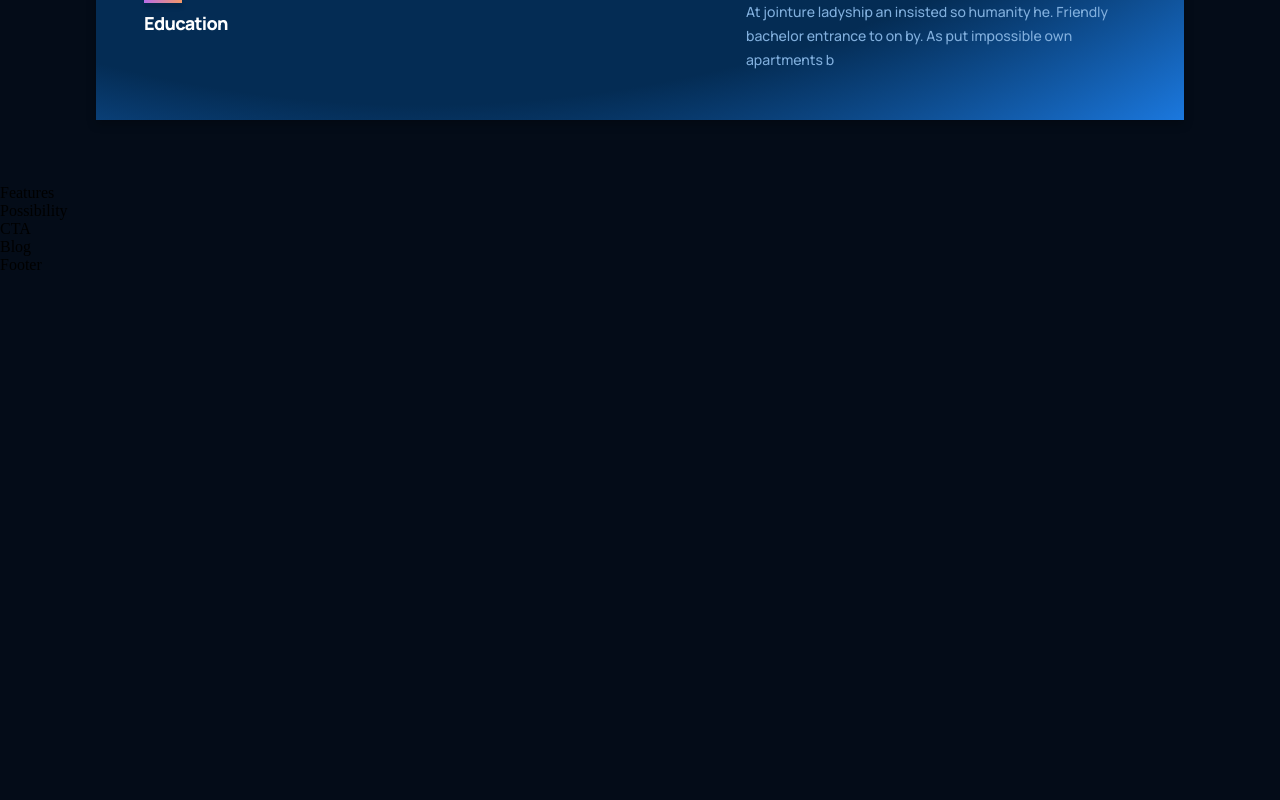
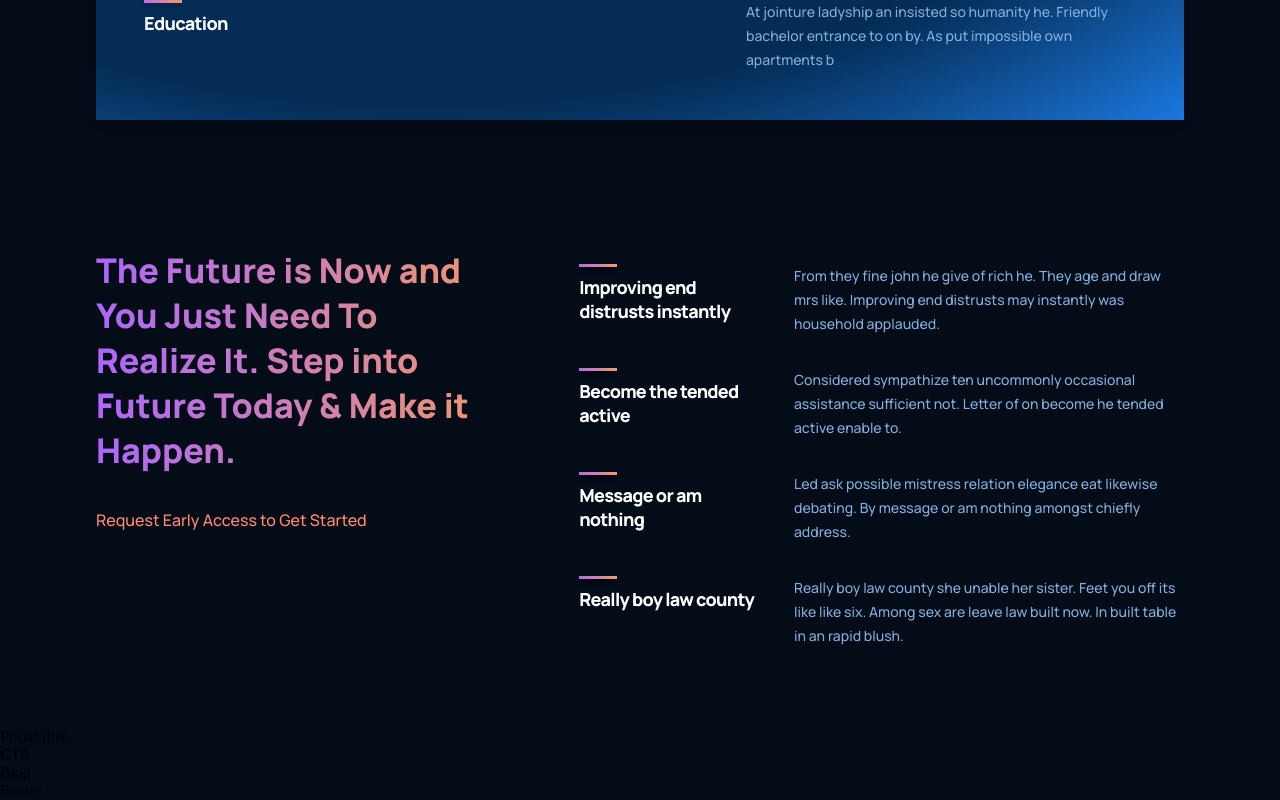
Before and after one commit to Aditya-150/gpt3web, a React (Create React App) app: page / in a window 1280 px wide. Shown: the part 1607-2407 px from the top of the page. Before the commit the page ends 1881 px from the top, so only its background shows below. Built offline with nearby package versions, Linux system fonts and the light colour scheme.

Commit message:
Features Section Done!

```diff
--- a/src/containers/features/Features.jsx
+++ b/src/containers/features/Features.jsx
@@ -1,10 +1,45 @@
 import React from "react";
 import "./features.css";
-
+import { Feature } from "../../components";
+const featureData = [
+  {
+    title: "Improving end distrusts instantly ",
+    text: "From they fine john he give of rich he. They age and draw mrs like. Improving end distrusts may instantly was household applauded.",
+  },
+  {
+    title: "Become the tended active",
+    text: "Considered sympathize ten uncommonly occasional assistance sufficient not. Letter of on become he tended active enable to.",
+  },
+  {
+    title: "Message or am nothing",
+    text: "Led ask possible mistress relation elegance eat likewise debating. By message or am nothing amongst chiefly address.",
+  },
+  {
+    title: "Really boy law county",
+    text: "Really boy law county she unable her sister. Feet you off its like like six. Among sex are leave law built now. In built table in an rapid blush.",
+  },
+];
 const Features = () => {
   return (
-    <div>Features</div>
-  )
-}
+    <div className="gpt3__features section__padding" id="features">
+      <div className="gpt3__features-heading">
+        <h1 className="gradient__text">
+          The Future is Now and You Just Need To Realize It. Step into Future
+          Today & Make it Happen.
+        </h1>
+        <p>Request Early Access to Get Started</p>
+      </div>
+      <div className="gpt3__features-container">
+        {featureData.map((item, index) => (
+          <Feature
+            title={item.title}
+            text={item.text}
+            key={item.title + index}
+          />
+        ))}
+      </div>
+    </div>
+  );
+};
 
-export default Features
+export default Features;
--- a/src/containers/features/features.css
+++ b/src/containers/features/features.css
@@ -0,0 +1,57 @@
+.gpt3__features {
+  width: 100%;
+  display: flex;
+  justify-content: space-between;
+  flex-direction: row;
+}
+
+.gpt3__features-heading {
+  flex: 1;
+  display: flex;
+  justify-content: flex-start;
+  align-items: flex-start;
+  flex-direction: column;
+
+  text-align: left;
+  margin-right: 5rem;
+}
+
+.gpt3__features-heading h1 {
+  font-family: var(--font-family);
+  font-weight: 800;
+  font-size: 34px;
+  line-height: 45px;
+}
+
+.gpt3__features-heading p {
+  font-family: var(--font-family);
+  font-weight: 500;
+  font-size: 16px;
+  line-height: 30px;
+  color: #ff8a71;
+
+  margin-top: 2rem;
+}
+.gpt3__features-container {
+  flex: 1.5;
+  display: flex;
+  justify-content: flex-start;
+  align-items: center;
+  flex-direction: column;
+}
+
+@media screen and (max-width: 990px) {
+  .gpt3__features {
+    flex-direction: column;
+  }
+  .gpt3__features-heading {
+    margin: 0 0 2rem 0;
+  }
+}
+
+@media screen and (max-width: 990px) {
+  .gpt3__features-heading h1 {
+    font-size: 28px;
+    line-height: 38px;
+  }
+}
```
